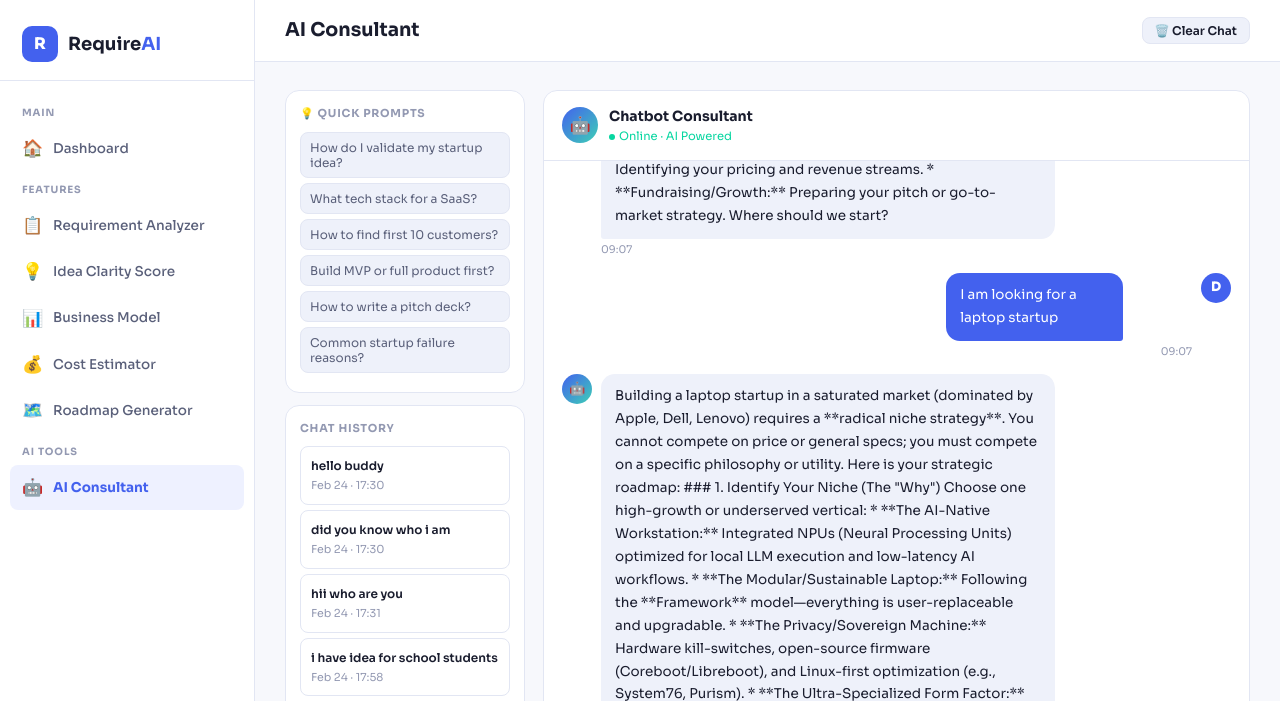
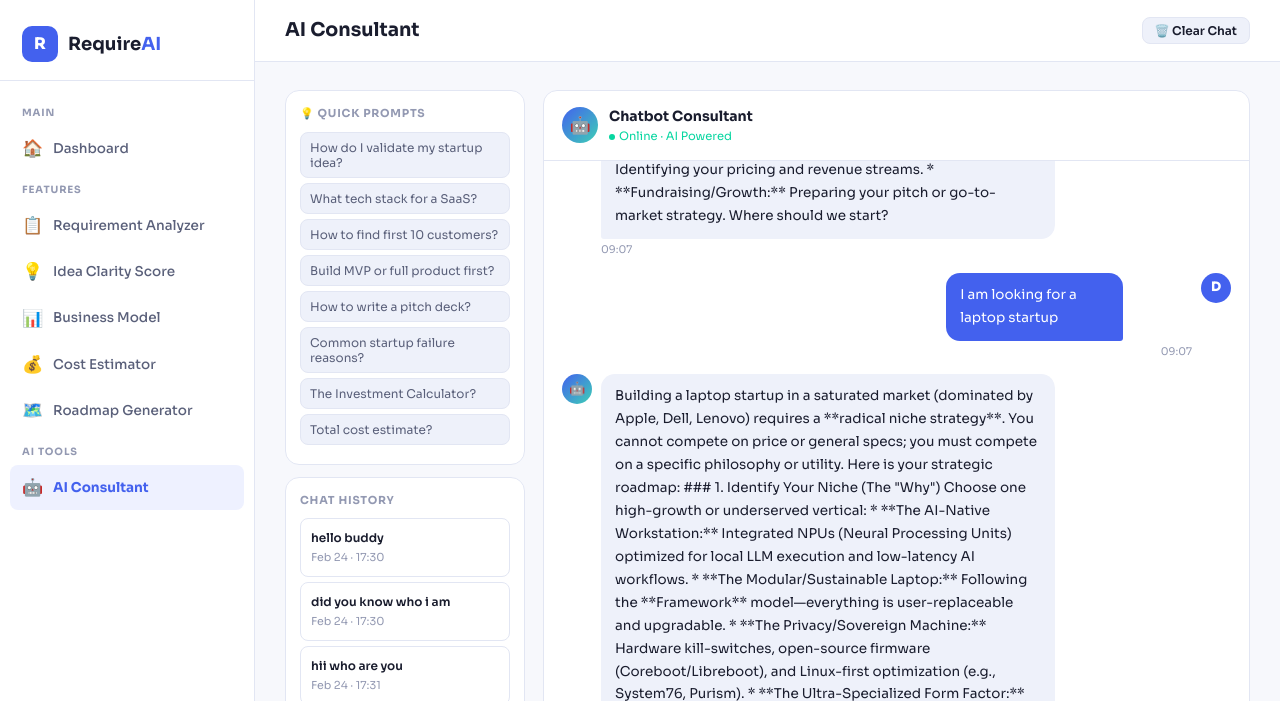
Before and after one commit to Deva10-10/analyzer, a Django app: page /chatbot/ in a window 1280 px wide. Shown: the top 701 px of the page. Run offline with Django 5.2, Linux system fonts and the light colour scheme; a user stored in the database is signed in; data comes from the database, SQL or seed files in the repository; some libraries are stand-ins or nearby versions.

Commit message:
Add new suggestion buttons to chatbot template

```diff
--- a/analyzer/templates/chatbot.html
+++ b/analyzer/templates/chatbot.html
@@ -80,6 +80,10 @@
             <button class="sugg-chip" onclick="setPrompt(this)">Build MVP or full product first?</button>
             <button class="sugg-chip" onclick="setPrompt(this)">How to write a pitch deck?</button>
             <button class="sugg-chip" onclick="setPrompt(this)">Common startup failure reasons?</button>
+            <button class="sugg-chip" onclick="setPrompt(this)">The Investment Calculator?</button>
+            <button class="sugg-chip" onclick="setPrompt(this)">Total cost estimate?</button>
+
+
         </div>
         {% if chats %}
         <div class="hist-card">
```
